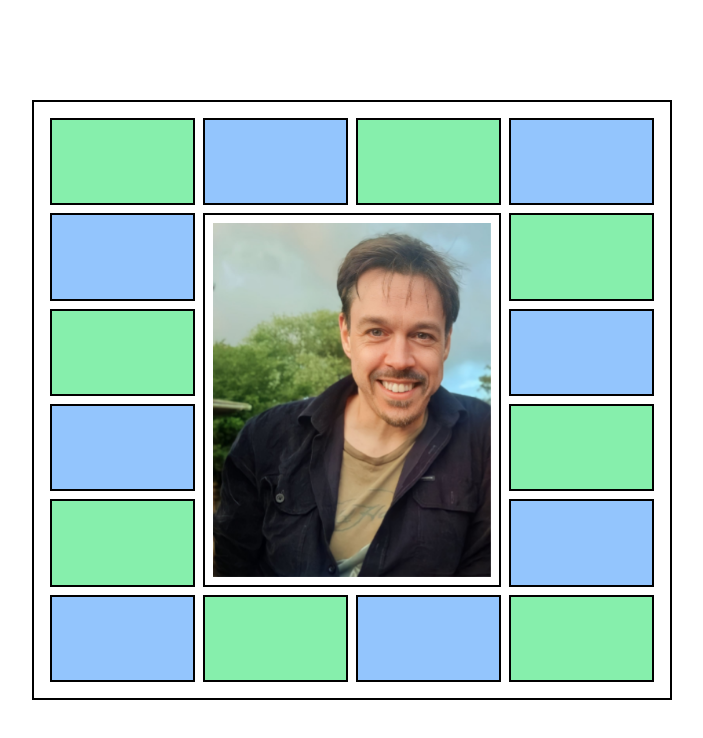
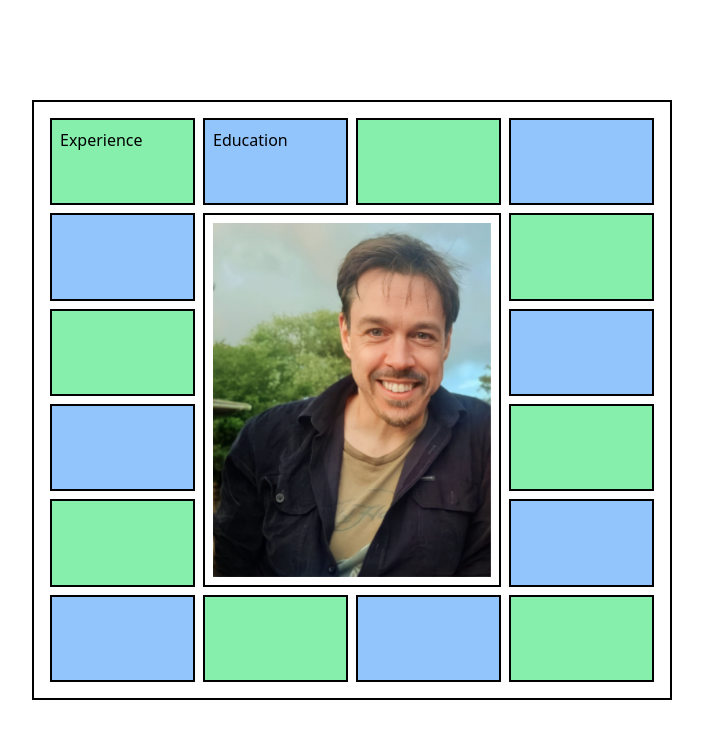
Before and after one commit to jondedman/portfolio, a React (Vite) app: page / in a window 1280 px wide. Shown: the top 738 px of the page, without its empty margins (288-991 px from the left). Built offline with nearby package versions, Linux system fonts and the light colour scheme.

Commit message:
implement logic to conditionally render back of card with CV sections

```diff
--- /dev/null
+++ b/src/CV/Education.jsx
@@ -0,0 +1,10 @@
+function Education() {
+	return (
+		<div>
+			<h2>Education</h2>
+			<p>Keele University</p>
+		</div>
+	);
+}
+
+export default Education;
--- /dev/null
+++ b/src/CV/Experience.jsx
@@ -0,0 +1,13 @@
+function Experience() {
+	return (
+		<div>
+			<h2>Experience</h2>
+			<h3>Software Engineer</h3>
+			<p>Google</p>
+			<h3>Software Engineer</h3>
+			<p>Facebook</p>
+		</div>
+	);
+}
+
+export default Experience;
--- a/src/GameBoardCenter.css
+++ b/src/GameBoardCenter.css
@@ -11,7 +11,7 @@
 	transform-style: preserve-3d;
 }
 
-.flip-card:hover .flip-card-inner {
+.flip-card.flipped .flip-card-inner {
 	transform: rotateY(180deg);
 }
 
--- a/src/GameBoardCenter.jsx
+++ b/src/GameBoardCenter.jsx
@@ -1,8 +1,28 @@
+// import React, { useState } from "react";
 import "./GameboardCenter.css";
+import Experience from "./CV/Experience";
+import Education from "./CV/Education";
 
-function GameBoardCenter() {
+function GameBoardCenter({ isFlipped, backContent }) {
+	let content;
+
+	switch (backContent) {
+		case "experience":
+			content = <Experience />;
+			break;
+		case "education":
+			content = <Education />;
+			break;
+		// Add more cases as needed...
+		default:
+			content = null;
+	}
 	return (
-		<div className="col-start-2 row-start-2 col-span-2 row-span-4 border-2 border-black p-2 flip-card">
+		<div
+			className={`col-start-2 row-start-2 col-span-2 row-span-4 border-2 border-black p-2 flip-card ${
+				isFlipped ? "flipped" : ""
+			}`}
+		>
 			{/* <div className="flip-card"> */}
 			<div className="flip-card-inner">
 				<div className="bg-gray-400 text-black flip-card-front">
@@ -13,11 +33,7 @@ function GameBoardCenter() {
 					/>
 				</div>
 
-				<div className="bg-blue-500 text-white flip-card-back">
-					<h1>Jon Placeholder</h1>
-					<p>blah</p>
-					<p>more blah</p>
-				</div>
+				<div className="bg-blue-500 text-white flip-card-back">{content}</div>
 			</div>
 			{/* </div> */}
 		</div>
--- a/src/Gameboard.jsx
+++ b/src/Gameboard.jsx
@@ -1,11 +1,29 @@
 import GameBoardCenter from "./GameBoardCenter";
 import "./GameBoardCenter.css";
+import React, { useState } from "react";
 
 function GameBoard() {
+	const [isFlipped, setIsFlipped] = useState(false);
+	const [backContent, setBackContent] = useState("");
+	const handleClick = (content) => {
+		console.log("clicked");
+		setIsFlipped(!isFlipped);
+		setBackContent(content);
+	};
 	return (
 		<div className="grid grid-cols-4 grid-rows-6 gap-2 p-4 border-2 border-black h-full w-full">
-			<div className="col-start-1 row-start-1 col-span-1 row-span-1 bg-green-300 border-2 border-black p-2"></div>
-			<div className="col-start-2 row-start-1 col-span-1 row-span-1 bg-blue-300 border-2 border-black p-2"></div>
+			<div
+				onClick={() => handleClick("experience")}
+				className="col-start-1 row-start-1 col-span-1 row-span-1 bg-green-300 border-2 border-black p-2"
+			>
+				<h2>Experience</h2>
+			</div>
+			<div
+				onClick={() => handleClick("education")}
+				className="col-start-2 row-start-1 col-span-1 row-span-1 bg-blue-300 border-2 border-black p-2"
+			>
+				<h2>Education</h2>
+			</div>
 			<div className="col-start-3 row-start-1 col-span-1 row-span-1 bg-green-300 border-2 border-black p-2"></div>
 			<div className="col-start-4 row-start-1 col-span-1 row-span-1 bg-blue-300 border-2 border-black p-2"></div>
 			<div className="col-start-1 row-start-2 col-span-1 row-span-1 bg-blue-300 border-2 border-black p-2"></div>
@@ -21,7 +39,7 @@ function GameBoard() {
 			<div className="col-start-4 row-start-3 col-span-1 row-span-1 bg-blue-300 border-2 border-black p-2"></div>
 			<div className="col-start-4 row-start-2 col-span-1 row-span-1 bg-green-300 border-2 border-black p-2"></div>
 			{/* <div className="col-start-2 row-start-2 col-span-2 row-span-4 border-2 border-black p-2"> */}
-			<GameBoardCenter />
+			<GameBoardCenter isFlipped={isFlipped} backContent={backContent} />
 			{/* </div> */}
 		</div>
 	);
```
